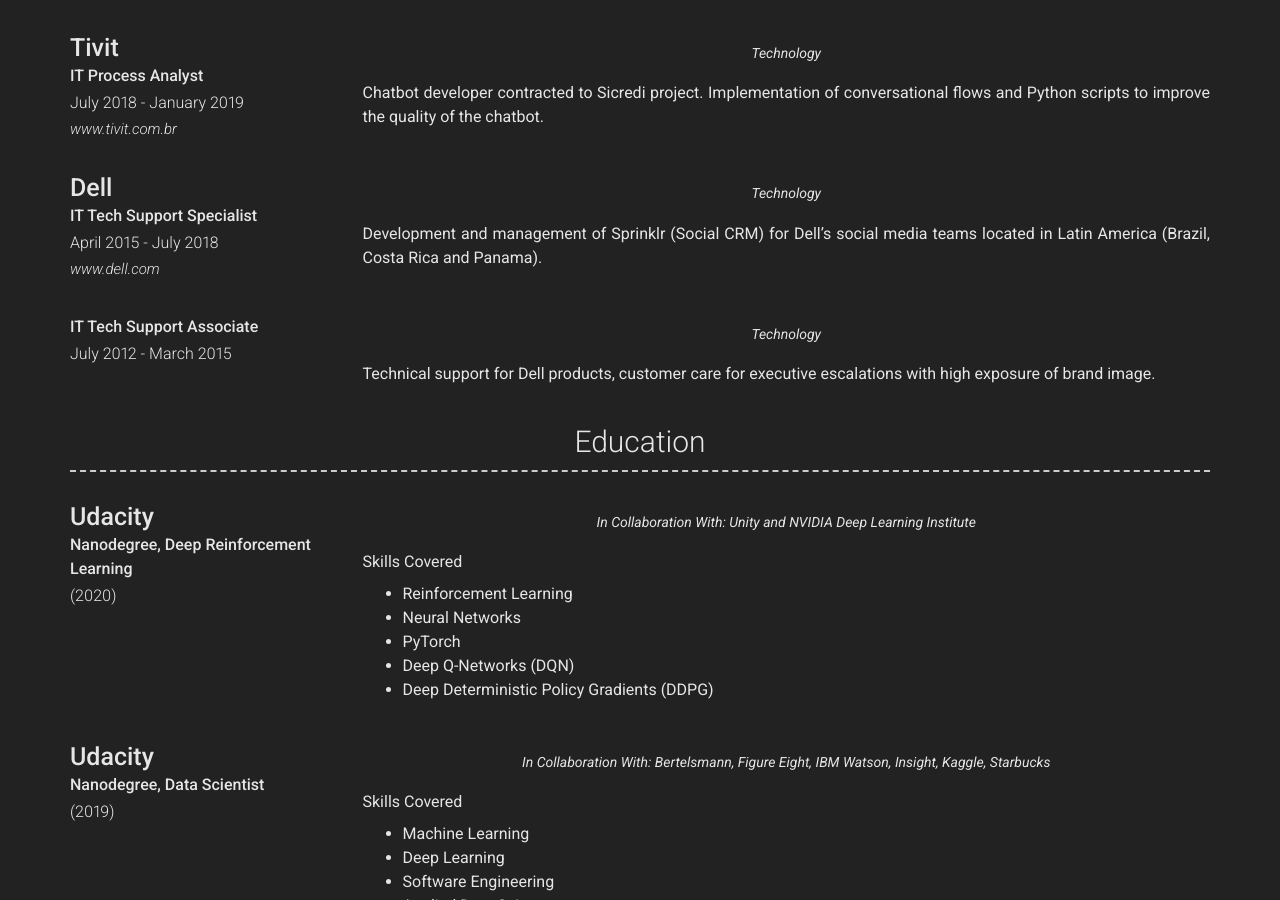
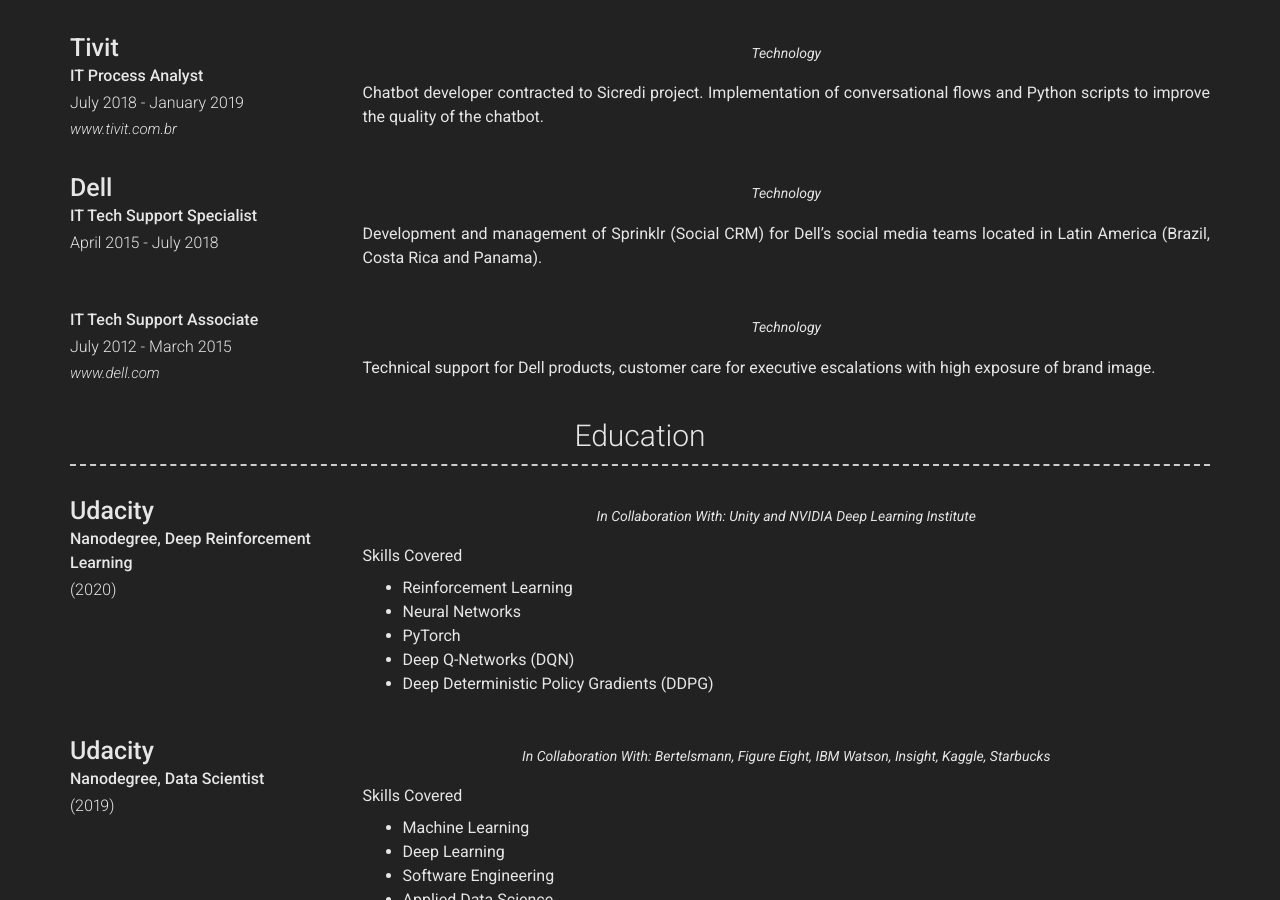
Before and after one commit to DougTrajano/resume, a Jekyll site: the page built from index.md, in a window 1280 px wide and 900 px high, scrolled down 1226 px. Built offline with Jekyll 4.4.1, drawn with Linux system fonts in a browser that asks for light colours; nearby versions of some CDN libraries; part of the change alters nothing that is shown.

Commit message:
update contents

```diff
--- a/_config.yml
+++ b/_config.yml
@@ -116,7 +116,7 @@ content:
         title: Dell
         sub_title: IT Tech Support Specialist
         caption: April 2015 - July 2018
-        link: www.dell.com
+        #link: www.dell.com
         quote: >
           Technology
         description: | # this will include new lines to allow paragraphs
@@ -125,7 +125,7 @@ content:
         #title: Dell
         sub_title: IT Tech Support Associate
         caption: July 2012 - March 2015
-        #link: www.dell.com
+        link: www.dell.com
         quote: >
           Technology
         description: | # this will include new lines to allow paragraphs
```
